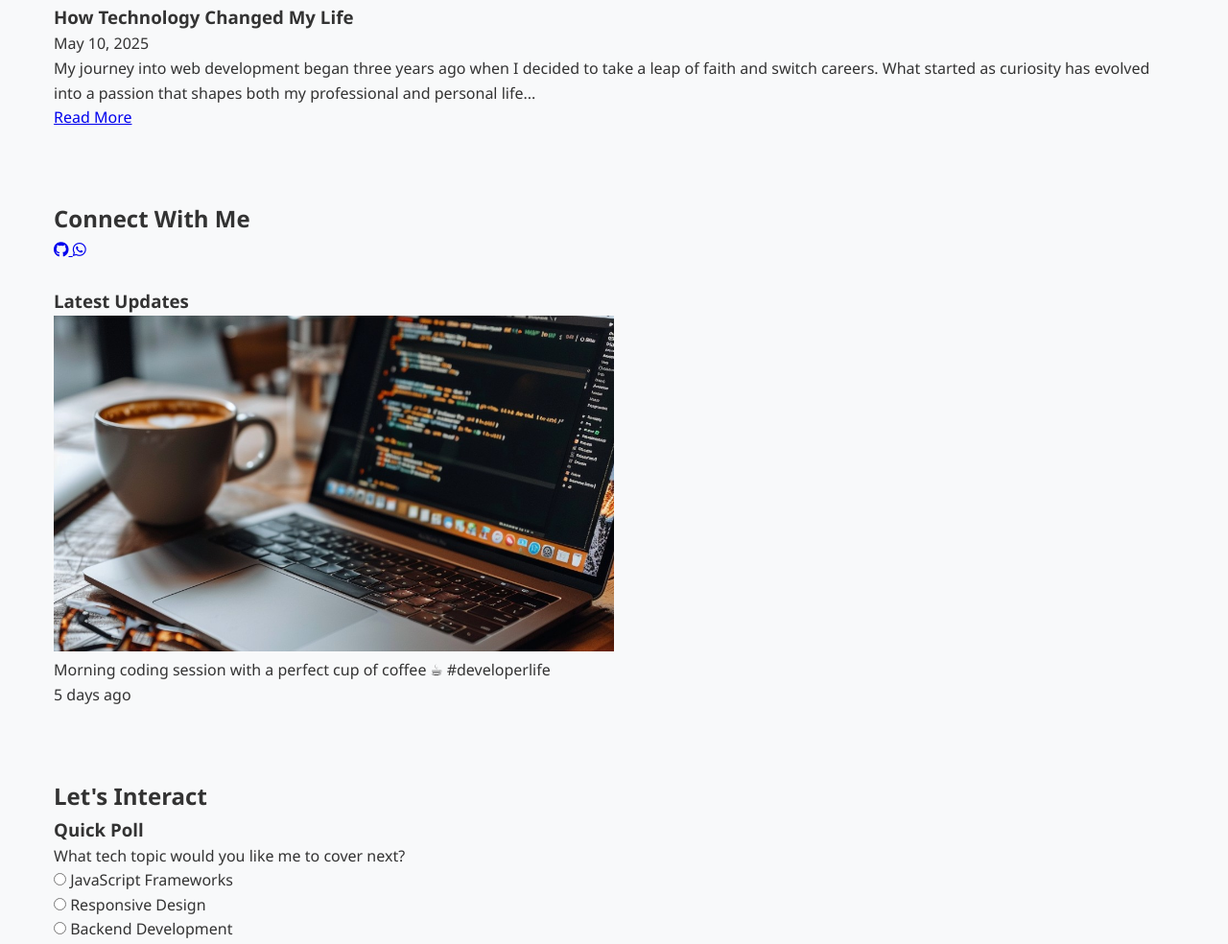
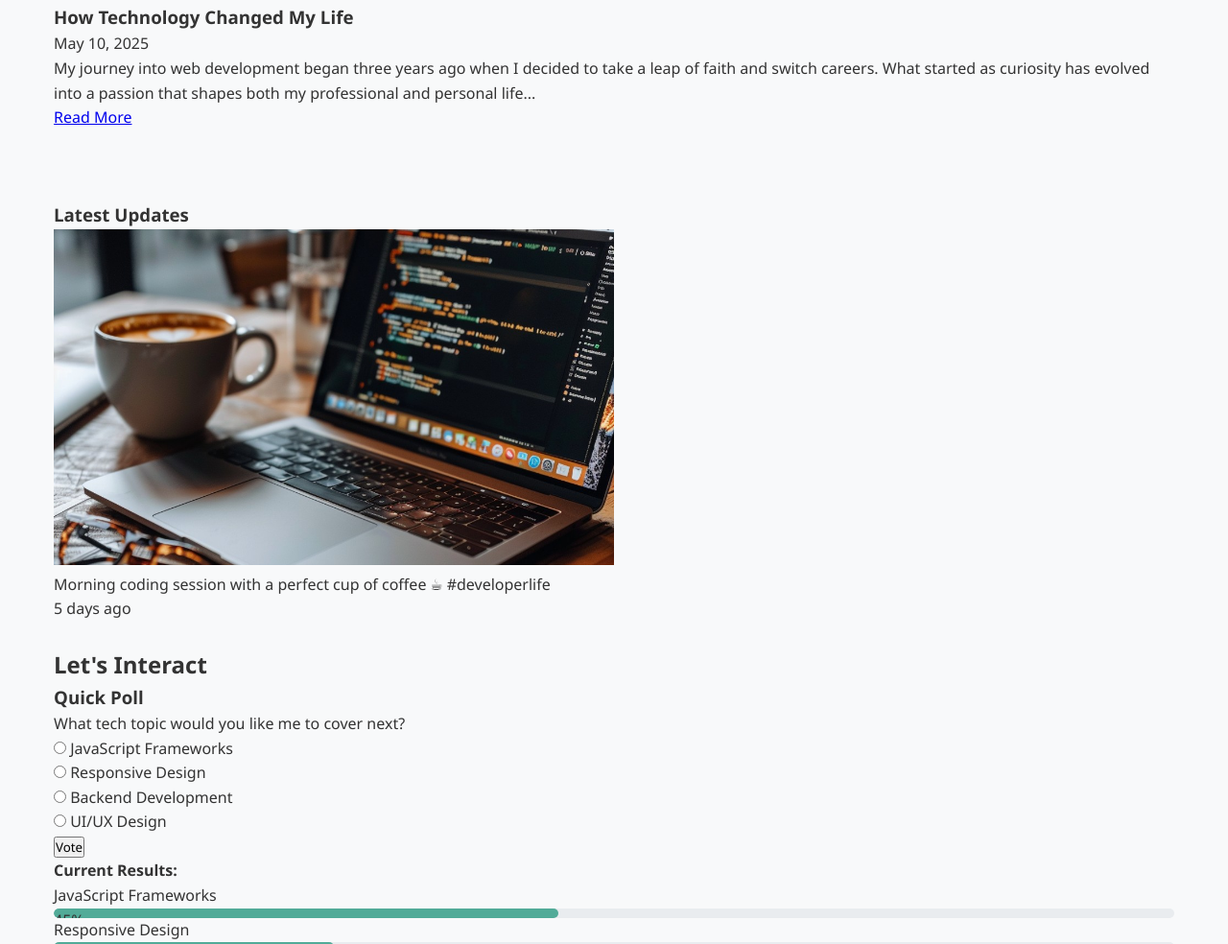
Before and after one commit to Yg-yi/WebEngineering-Asg-Eportfolio, a plain HTML site: page lifestyle.html in a window 1280 px wide. Shown: the part 2439-3423 px from the top of the page at 96% size. Drawn offline with Linux system fonts and the light colour scheme.

Commit message:
Update lifestyle.html

```diff
--- a/lifestyle.html
+++ b/lifestyle.html
@@ -89,16 +89,6 @@
         </section>
 
         <!-- Social Media Integration -->
-        <section class="social-media"><br>
-            <h2>Connect With Me</h2>
-            <div class="social-icons">
-                <a href="https://github.com/Yg-yi" target="_blank" title="GitHub">
-                    <i class="fab fa-github"></i>
-                  </a>
-                  <a href="https://wa.me/601159568894" target="_blank" title="WhatsApp">
-                    <i class="fab fa-whatsapp"></i>
-                  </a>
-            </div>
             <div class="social-feed"><br>
                 <h3>Latest Updates</h3>
                 <div class="feed-container" id="social-feed-container">
```
